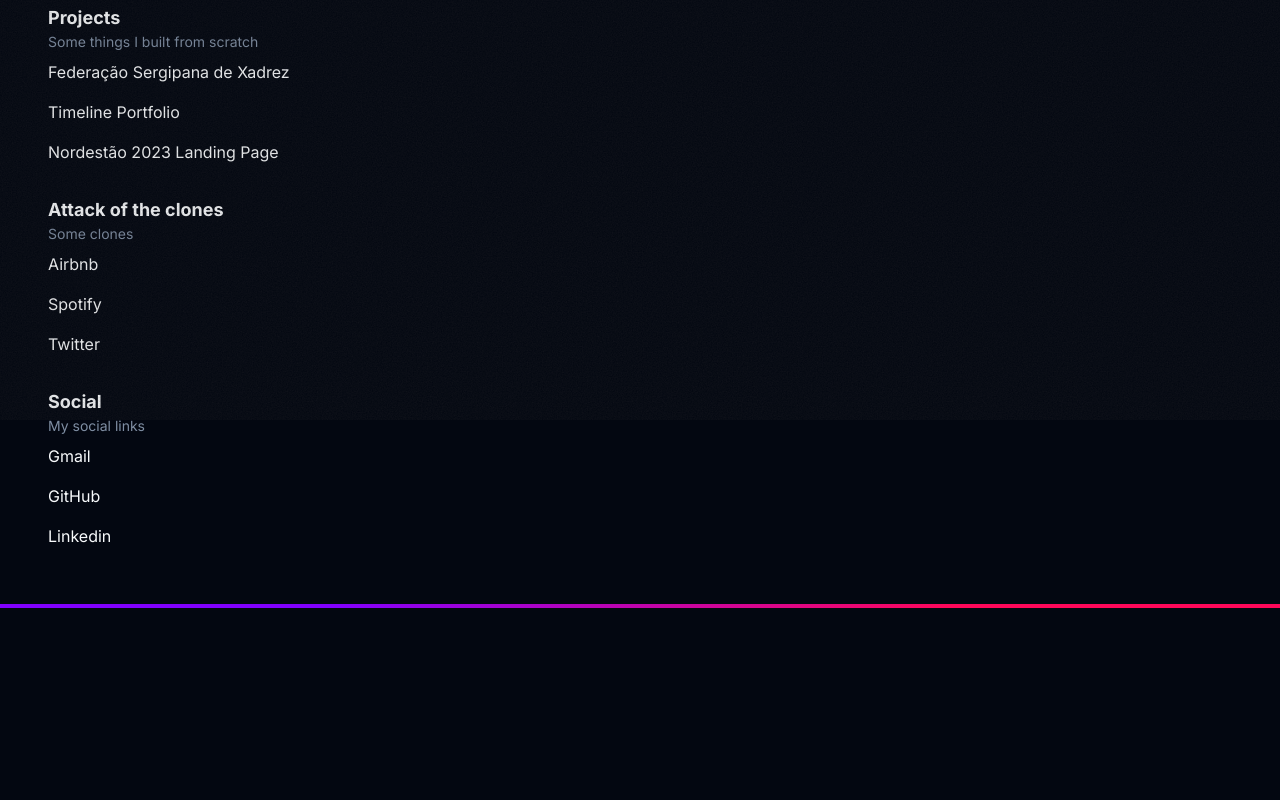
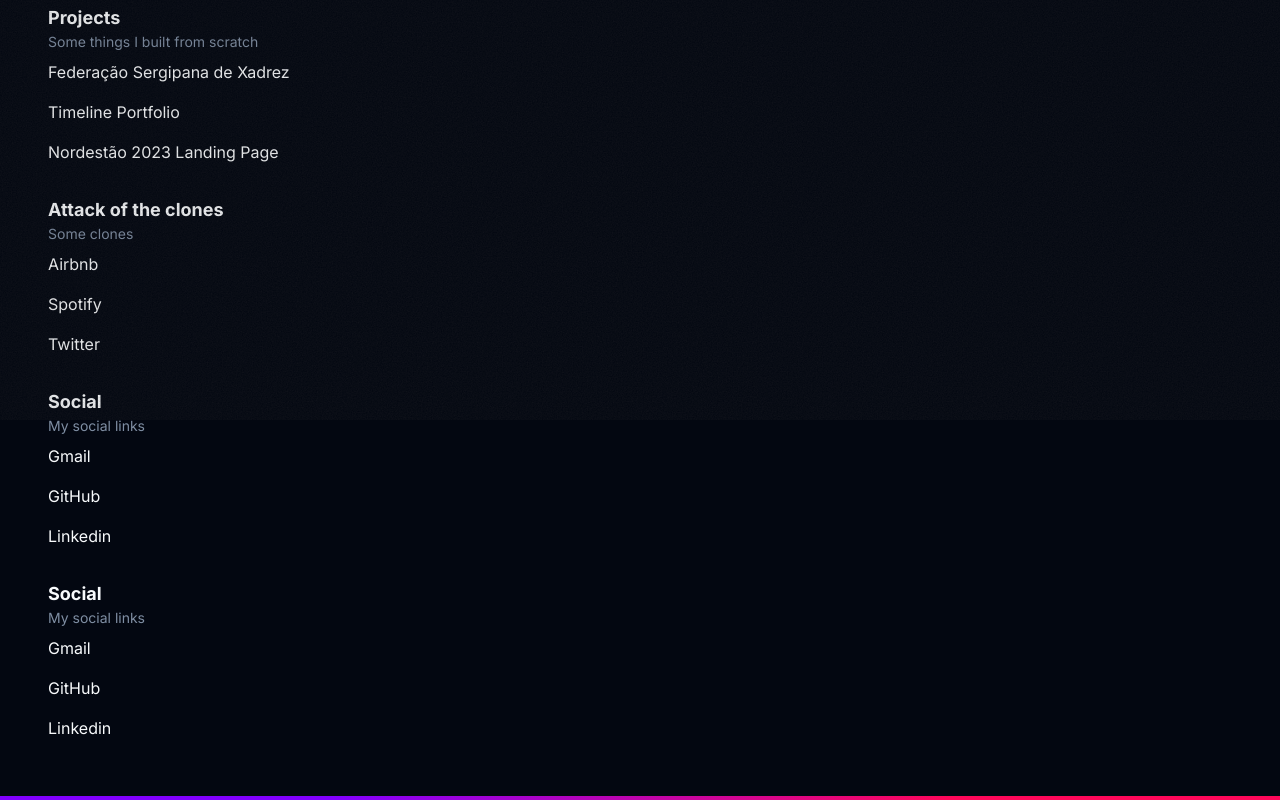
Before and after one commit to raphaelandrews/ndrws, a Next.js app: page / in a window 1280 px wide. Shown: the part 380-1180 px from the top of the page. Before the commit the page ends 988 px from the top, so only its background shows below. Built offline with nearby package versions, Linux system fonts and the light colour scheme.

Commit message:
fix: bugs on imports

```diff
--- a/app/(site)/page.tsx
+++ b/app/(site)/page.tsx
@@ -39,6 +39,11 @@
         subtitle="My social links"
         links={social}
       />
+      <Section
+        title="Social"
+        subtitle="My social links"
+        links={social}
+      />
     </main >
   )
 }
--- a/package.json
+++ b/package.json
@@ -9,6 +9,7 @@
     "lint": "next lint"
   },
   "dependencies": {
+    "@radix-ui/react-slot": "^1.0.2",
     "@types/node": "20.2.5",
     "@types/react": "18.2.9",
     "@types/react-dom": "18.2.4",
```
Also changed, not shown: 1 other file (tests, documents, lock files or other folders).
